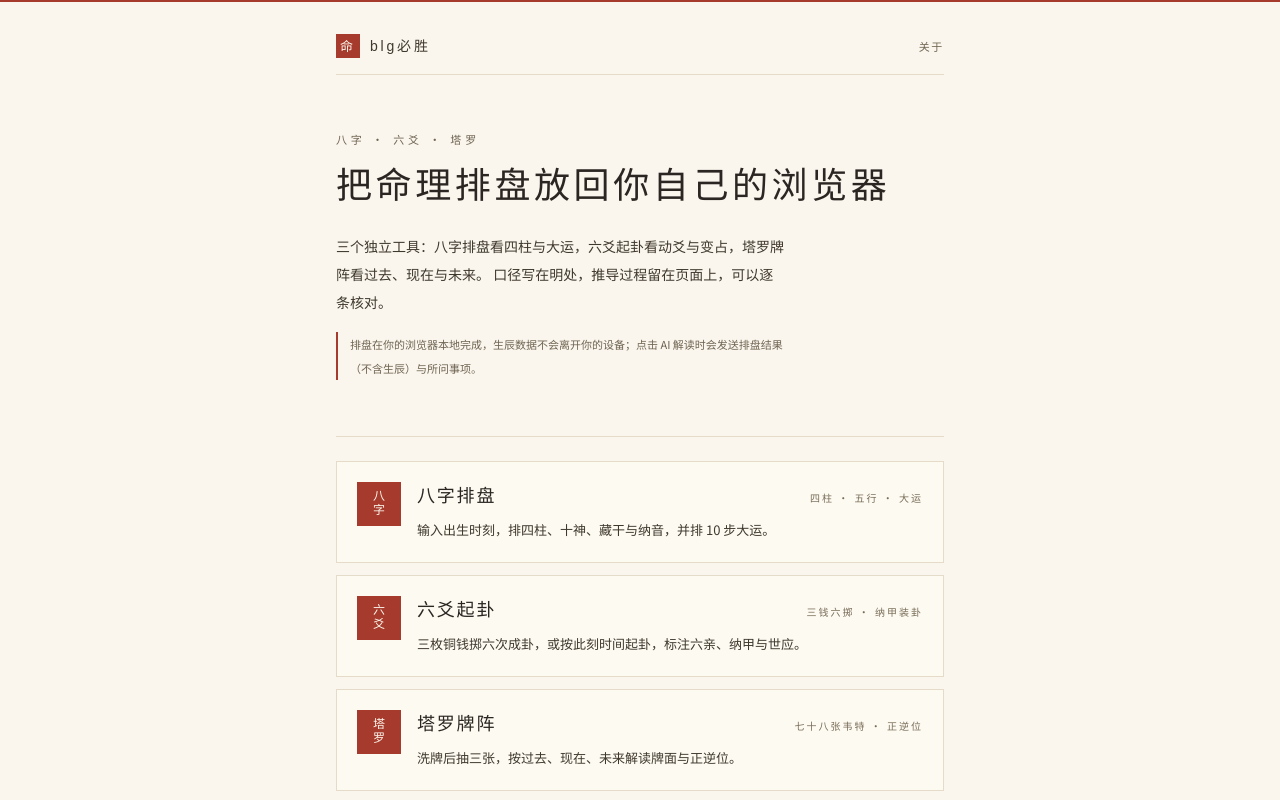
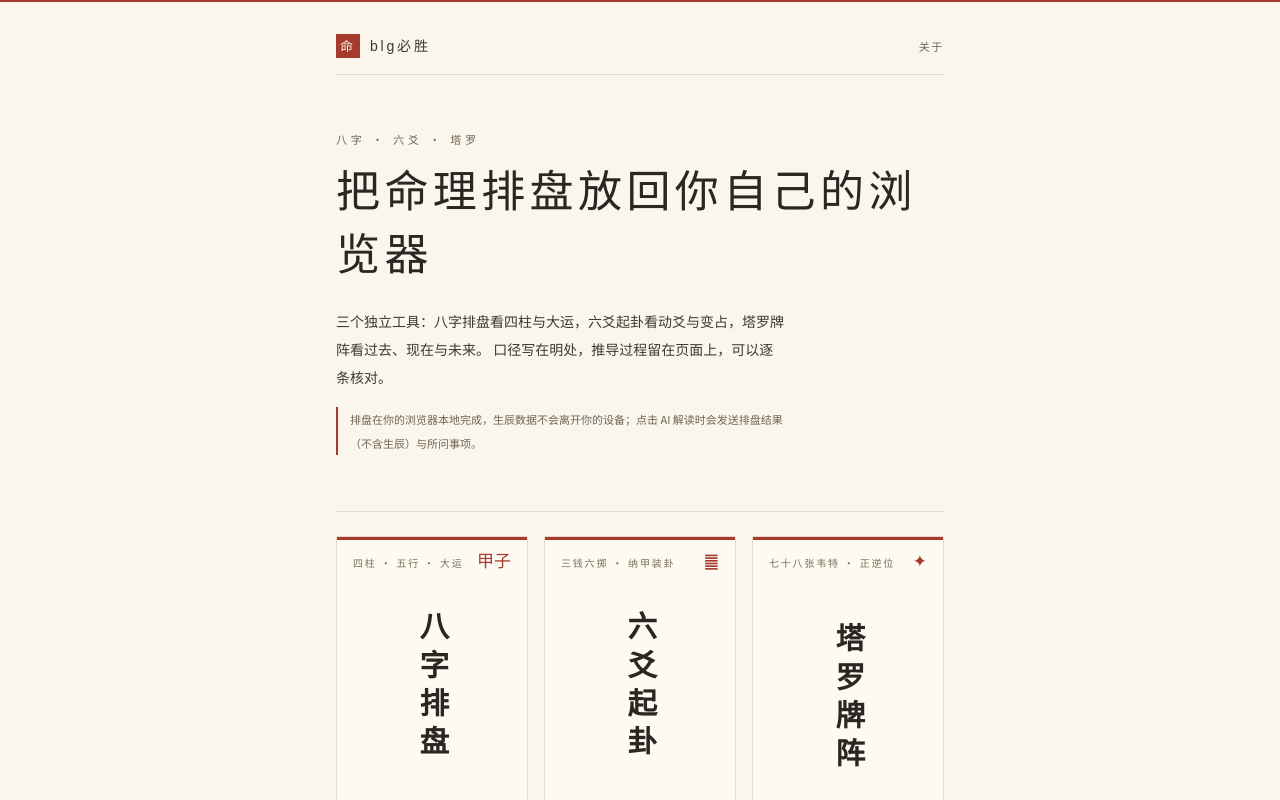
Before and after one commit to xianyuxianxian/blg-sheng, a Next.js app in the folder fortune/: page / in a window 1280 px wide. Shown: the top 800 px of the page. Built offline with nearby package versions, Linux system fonts and the light colour scheme.

Commit message:
feat(home): 首页三个入口改书签牌式（竖排工具名 / 朱砂系带 / hover 轻抬）

```diff
--- a/fortune/app/page.tsx
+++ b/fortune/app/page.tsx
@@ -9,25 +9,25 @@ export const metadata: Metadata = {
     "八字排盘、六爻起卦与塔罗牌阵三种命理工具，全部在浏览器本地计算：生辰与问题不会离开你的设备。",
 };
 
-/** 三个功能入口：符号取自各页标题角标，不用图片资源 */
+/** 三个功能入口：书签牌式竖长卡，底部点缀取自各页符号（不引图片资源）。 */
 const ENTRIES = [
   {
     href: "/bazi",
-    glyph: ["八", "字"],
+    mark: "甲子",
     title: "八字排盘",
     kicker: "四柱 · 五行 · 大运",
     body: "输入出生时刻，排四柱、十神、藏干与纳音，并排 10 步大运。",
   },
   {
     href: "/liuyao",
-    glyph: ["六", "爻"],
+    mark: "䷀",
     title: "六爻起卦",
     kicker: "三钱六掷 · 纳甲装卦",
     body: "三枚铜钱掷六次成卦，或按此刻时间起卦，标注六亲、纳甲与世应。",
   },
   {
     href: "/tarot",
-    glyph: ["塔", "罗"],
+    mark: "✦",
     title: "塔罗牌阵",
     kicker: "七十八张韦特 · 正逆位",
     body: "洗牌后抽三张，按过去、现在、未来解读牌面与正逆位。",
@@ -59,7 +59,7 @@ export default function Home() {
         <main className="flex-1">
           <section className="py-10 sm:py-14">
             <p className="text-[11px] tracking-[0.35em] text-fg-muted">八字 · 六爻 · 塔罗</p>
-            <h1 className="mt-3 font-serif text-3xl leading-[1.45] tracking-[0.1em] text-fg sm:text-4xl">
+            <h1 className="mt-3 font-serif text-[clamp(2rem,7vw,2.75rem)] leading-[1.45] tracking-[0.1em] text-fg">
               把命理排盘
               <br className="sm:hidden" />
               放回你自己的浏览器
@@ -74,33 +74,36 @@ export default function Home() {
           </section>
 
           <nav aria-label="工具入口" className="border-t border-rule pt-6">
-            <ul className="flex flex-col gap-3">
+            <ul className="grid gap-3 sm:grid-cols-3 sm:gap-4">
               {ENTRIES.map((entry) => (
-                <li key={entry.href}>
+                <li key={entry.href} className="flex">
                   <Link
                     href={entry.href}
-                    className="tap group flex items-start gap-4 border border-rule bg-surface-2 p-5 hover:border-accent"
+                    className="tap group relative flex aspect-[4/5] w-full flex-col justify-between overflow-hidden border border-rule bg-surface-2 p-5 transition-[transform,border-color,box-shadow] duration-150 hover:-translate-y-1 hover:border-accent hover:shadow-[0_14px_26px_-22px_var(--ink)] sm:aspect-auto sm:min-h-[23rem] sm:p-4"
                   >
+                    {/* 书签牌的朱砂系带 */}
+                    <span aria-hidden className="absolute inset-x-0 top-0 h-[3px] bg-accent" />
+
+                    <span className="flex items-baseline justify-between gap-3">
+                      <span className="text-[10px] leading-4 tracking-[0.18em] text-fg-faint">
+                        {entry.kicker}
+                      </span>
                       <span
                         aria-hidden
-                      className="grid h-11 w-11 shrink-0 place-items-center border border-accent bg-accent font-serif text-[12px] leading-[1.15] text-on-accent"
+                        className="shrink-0 font-serif text-[17px] leading-none text-accent"
                       >
-                      {entry.glyph[0]}
-                      <br />
-                      {entry.glyph[1]}
+                        {entry.mark}
                       </span>
-                    <span className="min-w-0 flex-1">
-                      <span className="flex flex-wrap items-baseline justify-between gap-x-3 gap-y-1">
-                        <span className="font-serif text-lg tracking-[0.1em] text-fg transition-colors group-hover:text-accent">
+                    </span>
+
+                    <span className="flex flex-1 items-center justify-center py-5">
+                      <span className="vertical font-serif text-[clamp(1.4rem,6.4vw,1.85rem)] font-semibold leading-none tracking-[0.3em] text-fg transition-colors group-hover:text-accent">
                         {entry.title}
                       </span>
-                        <span className="text-[10px] tracking-[0.2em] text-fg-faint">
-                          {entry.kicker}
                     </span>
-                      </span>
-                      <span className="mt-2 block text-[13px] leading-6 text-fg-soft">
+
+                    <span className="block border-t border-rule-ink pt-2.5 text-[12px] leading-6 text-fg-soft">
                       {entry.body}
-                      </span>
                     </span>
                   </Link>
                 </li>
```
Lines whose indentation alone changed are shown as unchanged.
